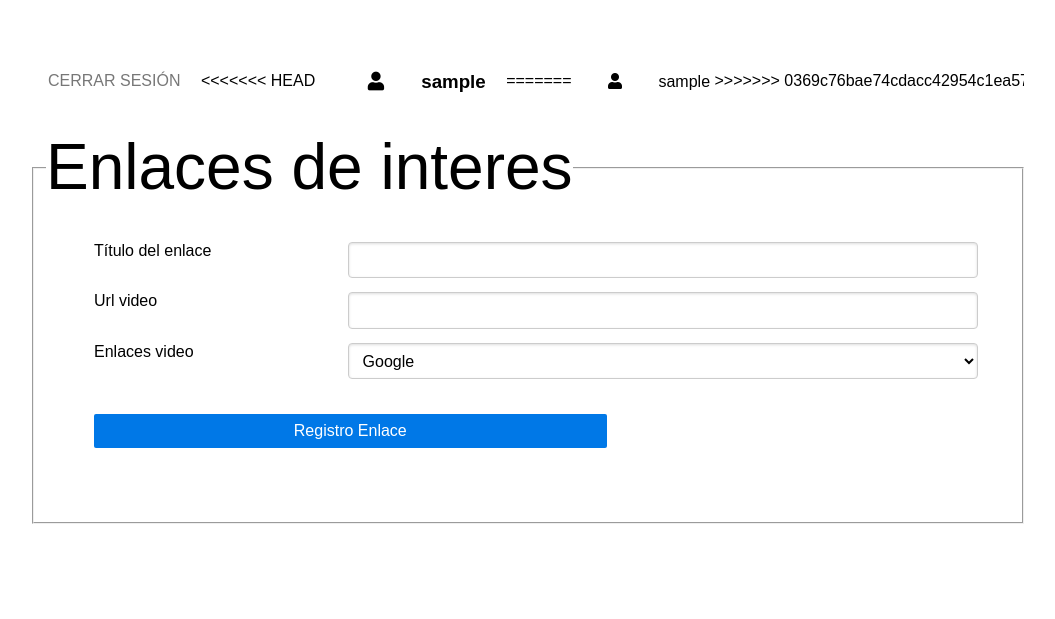
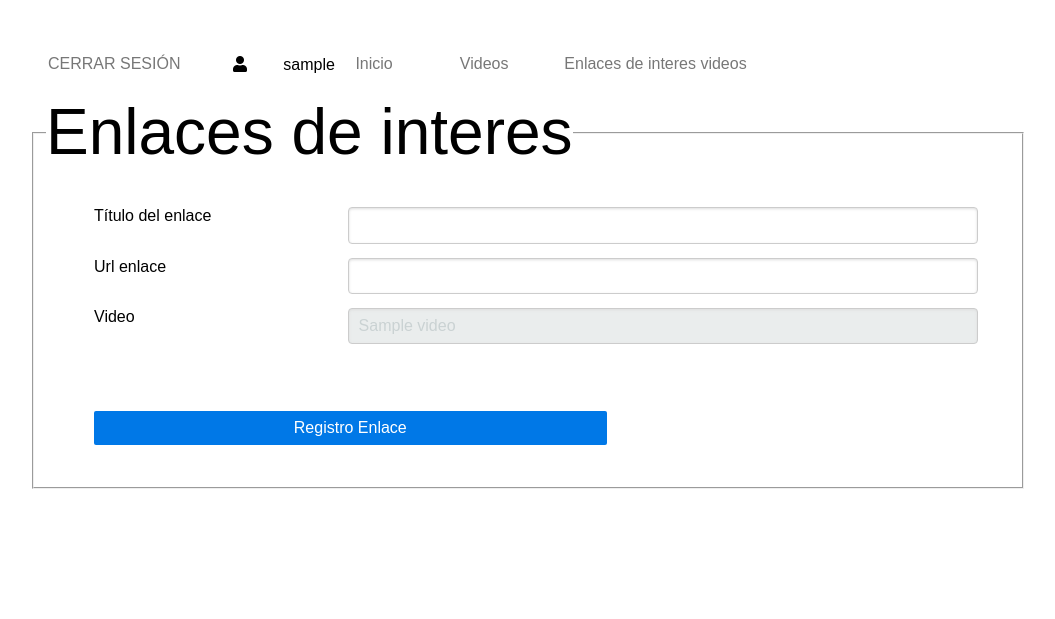
Before and after one commit to jmtomeX/Desarrollo-web-en-entorno-servidor, a PHP site: page /enlaces_interes/enlaces_vista.php?id=1&op=4 in a window 1280 px wide. Shown: the top 619 px of the page, without its empty margins (0-1055 px from the left). Run offline with PHP 8.4, Linux system fonts and the light colour scheme; the visitor is signed in with stand-in values (Sample User, id 1); tables that the repository leaves empty or names only in its code hold one stand-in row (values such as "Sample post"); some libraries are stand-ins or nearby versions.

Commit message:
Añadido el titulo del video por GET

```diff
--- a/ejer_05_intranet/conection.php
+++ b/ejer_05_intranet/conection.php
@@ -1,12 +1,8 @@
 <?php
 // conexion a la base de datos
-<<<<<<< HEAD
-$conx = mysqli_connect("localhost","root","26Ab3sT0","bd_intranet");
-//$conx = mysqli_connect("localhost","root","","bd_intranet");
-=======
 //$conx = mysqli_connect("localhost","root","26Ab3sT0","bd_intranet");
 $conx = mysqli_connect("localhost","root","","bd_intranet");
->>>>>>> 0369c76bae74cdacc42954c1ea576b682ba84b73
+
 // comprobamos errores
 if(!$conx) {
     echo "Error: No se pudo conectar a MySQL." . PHP_EOL;
--- a/ejer_05_intranet/enlaces_interes/enlaces_vista.php
+++ b/ejer_05_intranet/enlaces_interes/enlaces_vista.php
@@ -20,24 +20,30 @@ require '../global.php';
 <?php
 if (!isset($_GET['msg'])) {
     $_GET['msg'] = "";
-} ?>
-    <p><label for="titulo_enlace">Título del enlace</label><input type= "text" name="titulo_enlace" id="titulo_enlace" class="input--large"></p>
-    <p><label for="enlace">Url video</label><input type= "text" name="enlace" id="enlace" class="input--large"></p>
-    <p><label for="enlaces">Enlaces video</label><select name="enlaces" id="enlaces" class="input--large">
-   <option value="1"><a href="#">Google</a></option>
-   <option value="2">Windows 7</option>
-   <option value="3">Windows XP</option>
-   <option value="10">Fedora</option>
-   <option value="11">Debian</option>
-   <option value="12">Suse</option>
-</select>
+}
+$id = 0;
+if (isset($_GET['id'])) {
+    $id = $_GET['id'];
+}
+require "../conection.php";
+if ($id>0) {
+    $sql = "SELECT titulo FROM videos WHERE id = '$id'";
+    $datos = mysqli_query($conx,$sql);
+    if($fila = mysqli_fetch_assoc($datos)) {
+        $titulo = $fila["titulo"];
+    }
+} else {
+    $sql = "SELECT titulo FROM videos order by titulo Asc";
+}
+
+?>
+    <p><label for="titulo_enlace">Título del enlace</label><input type= "text" name="titulo_enlace" id="titulo_enlace"  value="" class="input--large"></p>
+    <p><label for="enlace">Url enlace</label><input type= "text" name="enlace" id="enlace" value="" class="input--large"></p>
+    <p><label for="enlaces">Video</label><input type= "text" name="enlace" id="enlace" class="input--large" value="<?php echo  $titulo;?>" disabled></p>
+
 </p>
     <br><br>
     <input type="submit" value="Registro Enlace" class="pure-button pure-button-primary margin">
-    <?php   if (isset($_GET['msg'])) {
-        echo "<p>".$_GET['msg']."</p>";
-    }
-    ?>
     </form>
 </fieldset>
 
--- a/ejer_05_intranet/includes/menu.txt
+++ b/ejer_05_intranet/includes/menu.txt
@@ -1,15 +1,8 @@
 <nav class="pure-menu pure-menu-horizontal pure-menu-scrollable">
 <a href='../usuarios/controler.php?op=3' class="pure-menu-link pure-menu-heading">Cerrar Sesión</a>
     <ul class="pure-menu-list">
-<<<<<<< HEAD
-    <li class="pure-menu-item">
-    <?php echo "<h3><i class='fas fa-user'></i> $user";?>
-
-    </li>
-=======
         <li class="pure-menu-item">
     <?php echo "<i class='fas fa-user'></i> $user";?></li>
->>>>>>> 0369c76bae74cdacc42954c1ea576b682ba84b73
         <li class="pure-menu-item"><a href='../intranet/intranet.php' class="pure-menu-link">Inicio </a> </li>
         <li class="pure-menu-item"><a href='../videos/intranet2.php' class="pure-menu-link"> Videos </a> </li>
         <li class="pure-menu-item"><a href='../enlaces_interes/enlaces_vista.php' class="pure-menu-link">Enlaces de interes videos</a></li>
```
Also changed, not shown: ejer_05_intranet/videos/intranet2.php (+11 -32 lines), ejer_05_intranet/videos/update_video.php (+0 -20 lines).
